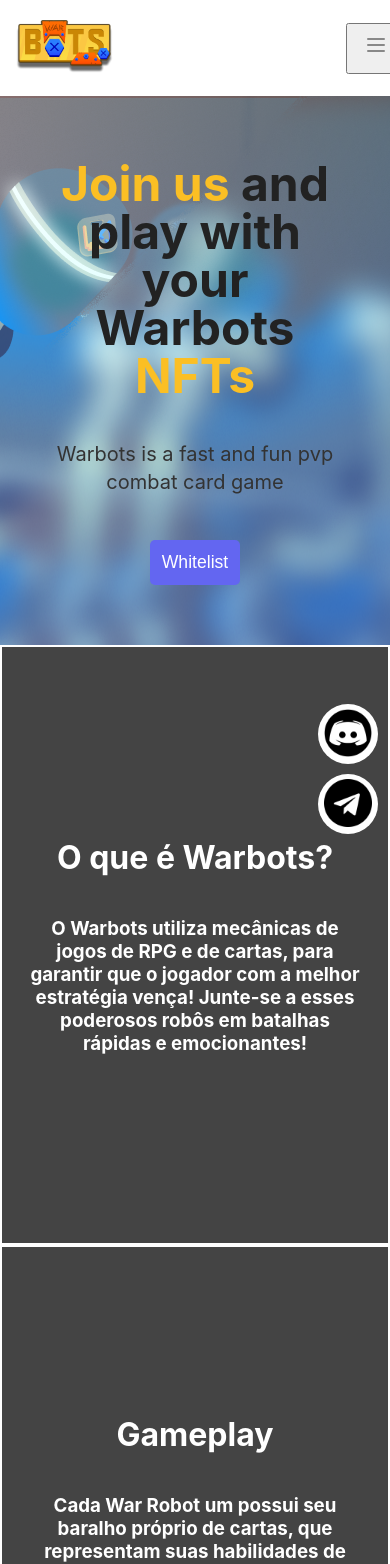
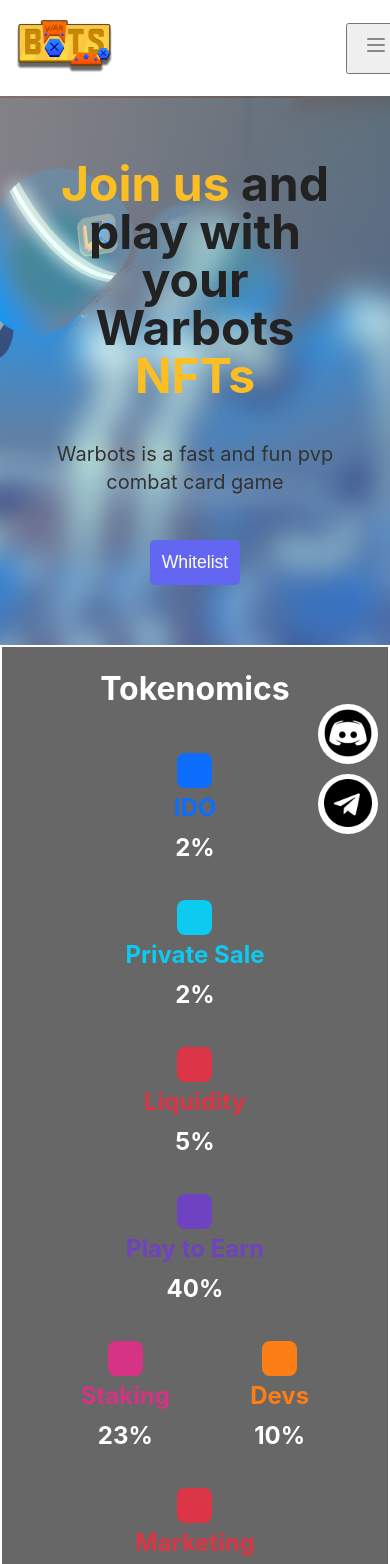
Before and after one commit to lucas85235/Warbots-Site, a Next.js app: page / in a window 390 px wide. Shown: the top 1564 px of the page. Built offline with nearby package versions, Linux system fonts and the light colour scheme.

Commit message:
Create Tokenomics section responsive

```diff
--- /dev/null
+++ b/components/Tokenomics.jsx
@@ -0,0 +1,74 @@
+import styles from '../styles/Tokenomics.module.css'
+
+const tokenAllocation = [
+    {
+        label: "IDO",
+        porcent: "2%",
+        color: "#0d6efd"
+    },
+    {
+        label: "Private Sale",
+        porcent: "2%",
+        color: "#0dcaf0"
+    },
+    {
+        label: "Liquidity",
+        porcent: "5%",
+        color: "#dc3545"
+    },
+    {
+        label: "Play to Earn",
+        porcent: "40%",
+        color: "#6f42c1"
+    },
+    {
+        label: "Staking",
+        porcent: "23%",
+        color: "#d63384"
+    },
+    {
+        label: "Devs",
+        porcent: "10%",
+        color: "#fd7e14"
+    },
+    {
+        label: "Marketing",
+        porcent: "9%",
+        color: "#dc3545"
+    },
+    {
+        label: "Reserves",
+        porcent: "6%",
+        color: "#ffc107"
+    },
+    {
+        label: "Advisor",
+        porcent: "2%",
+        color: "#198754"
+    }
+]
+
+function TokensList() {
+    return (
+        <div className={styles.listContainer}>
+            {tokenAllocation.map(data =>
+                <div className={styles.item}>
+                    <div className={styles.box} style={{backgroundColor: data.color}}></div>
+                    <div className={styles.content}>
+                        <span className={styles.text} style={{color: data.color}}>{data.label}</span>
+                        <span className={styles.text}>{data.porcent}</span>
+                    </div>
+                </div>
+            )}
+        </div>
+    )
+}
+
+export default function Tokenomics() {
+    return (
+        <div className={styles.container}>
+            <h1>Tokenomics</h1>
+            {TokensList()}
+        </div>
+    )
+}
--- a/pages/index.js
+++ b/pages/index.js
@@ -3,6 +3,7 @@
 import NavBar from '../components/NavBar'
 import SocialMedias from '../components/SocialMedias'
 import Header from '../components/Header'
+import Tokenomics from '../components/Tokenomics'
 import styles from '../styles/Home.module.css'
 
 export default function Home() {
@@ -85,11 +86,14 @@
       <div className={styles.page}>
         <Header />
 
-        {RenderAbout()}
+        <Tokenomics />
+
+        {/* {RenderAbout()}
         {RenderGameplay()}
         {RenderRoadmap()}
         {RenderTokenomics()}
-        {RenderTeam()}
+        {RenderTeam()} */}
+
         {RenderFooter()}
       </div>
     </div>
--- /dev/null
+++ b/styles/Tokenomics.module.css
@@ -0,0 +1,73 @@
+.container {
+    min-height: 50vh;
+    display: flex;
+    align-items: center;
+    justify-content: center;
+    flex-direction: column;
+    border: 2px solid #fff;
+}
+
+.listContainer {
+    display: grid;
+    align-items: center;
+    justify-content: center;
+    grid-template-columns: repeat(3, 20rem);
+    width: 80%;
+    height: 80%;
+    margin-bottom: 1.5rem;
+}
+
+.item {
+    display: flex;
+    align-items: center;
+    margin-left: 1.75rem;
+    margin-right: 1.75rem;
+    margin-bottom: 1rem;
+    margin-top: 1rem;
+}
+
+.box {
+    width: 35px;
+    height: 35px;
+    background-color: red;
+    border-radius: 0.5rem;
+    margin-right: 0.75rem;
+}
+
+.content {
+    display: grid;
+    align-items: center;
+    min-height: 80px;
+}
+
+.text {
+    font-weight: 700;
+    font-size: 1.5rem;
+    line-height: 1rem;
+    margin: 0 5px;
+}
+
+/* lg */
+@media (max-width: 1024px) {
+    .listContainer {
+        display: flex;
+        flex-wrap: wrap;
+        justify-content: space-around;
+        grid-template-columns: none;
+        margin-top: 0.5rem;
+    }
+
+    .item {
+        display: inline;
+        align-items: center;
+    }
+
+    .box {
+        margin-left: auto;
+        margin-right: auto;
+    }
+
+    .text {
+        text-align: center;
+    }
+}
--- a/styles/globals.css
+++ b/styles/globals.css
@@ -4,7 +4,7 @@
   margin: 0;
   font-family: -apple-system, BlinkMacSystemFont, Segoe UI, Roboto, Oxygen,
     Ubuntu, Cantarell, Fira Sans, Droid Sans, Helvetica Neue, sans-serif;
-  background-color: #444;
+  background-color: #676767;
   color: #fff;
 }
 
```
